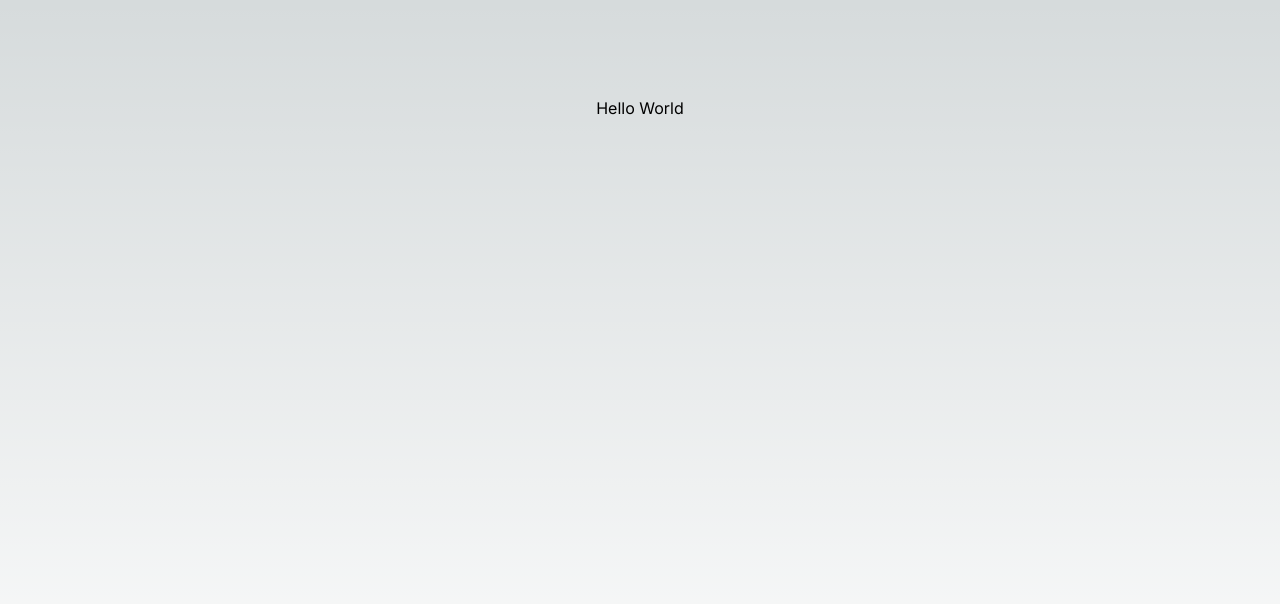
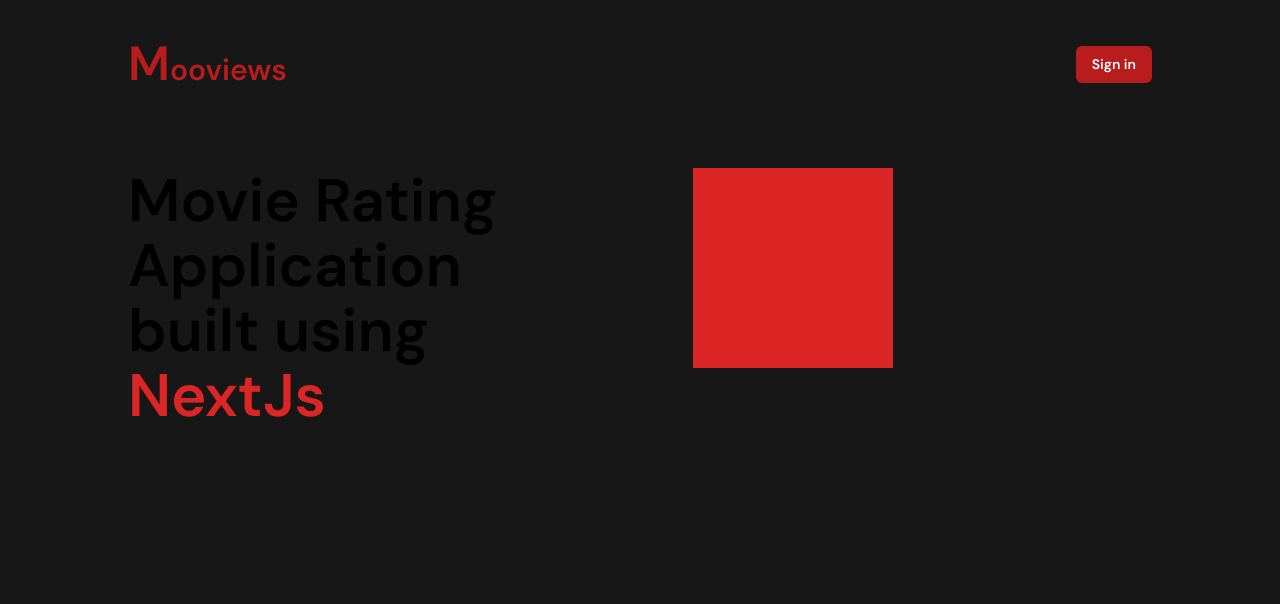
Before and after one commit to AnushDeokar/mooviews, a Next.js app: page / in a window 1280 px wide. Shown: the top 604 px of the page. Built offline with nearby package versions, Linux system fonts and the light colour scheme.

Commit message:
framer motion added

```diff
--- a/package.json
+++ b/package.json
@@ -12,6 +12,7 @@
   },
   "dependencies": {
     "eslint-config-prettier": "^9.1.0",
+    "framer-motion": "^10.16.16",
     "next": "14.0.4",
     "prettier": "^3.1.1",
     "prettier-plugin-tailwindcss": "^0.5.9",
--- a/src/app/layout.tsx
+++ b/src/app/layout.tsx
@@ -1,8 +1,8 @@
 import type { Metadata } from 'next';
-import { Inter } from 'next/font/google';
+import { DM_Sans } from 'next/font/google';
 import './globals.css';
 
-const inter = Inter({ subsets: ['latin'] });
+const inter = DM_Sans({ subsets: ['latin'] });
 
 export const metadata: Metadata = {
   title: 'Create Next App',
--- a/src/app/page.tsx
+++ b/src/app/page.tsx
@@ -1,9 +1,75 @@
+'use client';
 import Image from 'next/image';
+import { motion } from 'framer-motion';
+
+const variants = {
+  visible: (custom: any) => ({
+    opacity: 1,
+    transition: { delay: custom * 0.2 },
+  }),
+};
 
 export default function Home() {
   return (
-    <main className='flex min-h-screen flex-col items-center justify-between p-24'>
-      Hello World
+    <main className='flex min-h-screen flex-col bg-neutral-900 px-[10%]'>
+      <div>
+        <nav className='flex items-center justify-between py-10'>
+          <h1 className='inline text-5xl font-semibold text-red-700'>
+            M<span className='hidden text-3xl md:inline'>ooviews</span>
+          </h1>
+          <div>
+            <button className='rounded-md bg-red-700 px-4 py-2 text-[14px] font-semibold text-white'>
+              Sign in
+            </button>
+          </div>
+        </nav>
+
+        <div className='my-10 grid w-full  grid-cols-1 font-semibold md:grid-cols-[.5fr_.6fr]'>
+          <div
+            className='text-3xl md:text-5xl lg:text-6xl'
+            style={{ lineHeight: '65px' }}
+          >
+            Movie Rating Application built using{' '}
+            <span className='text-red-600'>NextJs</span>
+          </div>
+          <div className='flex h-full w-full gap-4'>
+            {/* <motion.div
+            className='h-[200px] w-[200px] bg-red-600'
+            animate={{ transform: "translateX(100px)" }}
+          >
+              What
+          </motion.div> */}
+            {/* <motion.div custom={0} className='h-[200px] w-[200px] bg-red-600' variants={variants} animate={{ transform: "translateX(100px)" }}/> */}
+            {/* <motion.div custom={1} className='h-[200px] w-[200px] bg-red-600'
+            animate={{ transform: "translateX(100px)", scale: [1, 2] }}
+            transition={{
+              duration: 1,
+              ease: "easeInOut",
+              times: [0, 1],
+              repeat: Infinity,
+              repeatDelay: 1
+            }}
+            /> */}
+
+            <motion.div
+              className='h-[200px] w-[200px] bg-red-600'
+              animate={{
+                scale: [1, 2, 1],
+                x: [0, 50, 100],
+                // transform: ["translateX(20px)", "translateX(20px)", "translateX(20px)", "translateX(20px)", "translateX(20px)"]
+              }}
+              transition={{
+                duration: 4,
+                ease: 'easeInOut',
+                times: [1, 1, 1],
+                repeat: Infinity,
+                repeatDelay: 3,
+              }}
+            />
+            {/* <motion.div custom={2} className='h-[200px] w-[200px] bg-red-600' variants={variants} animate={{ transform: "translateX(100px)" }}/> */}
+          </div>
+        </div>
+      </div>
     </main>
   );
 }
```
Also changed, not shown: 1 other file (tests, documents, lock files or other folders).
